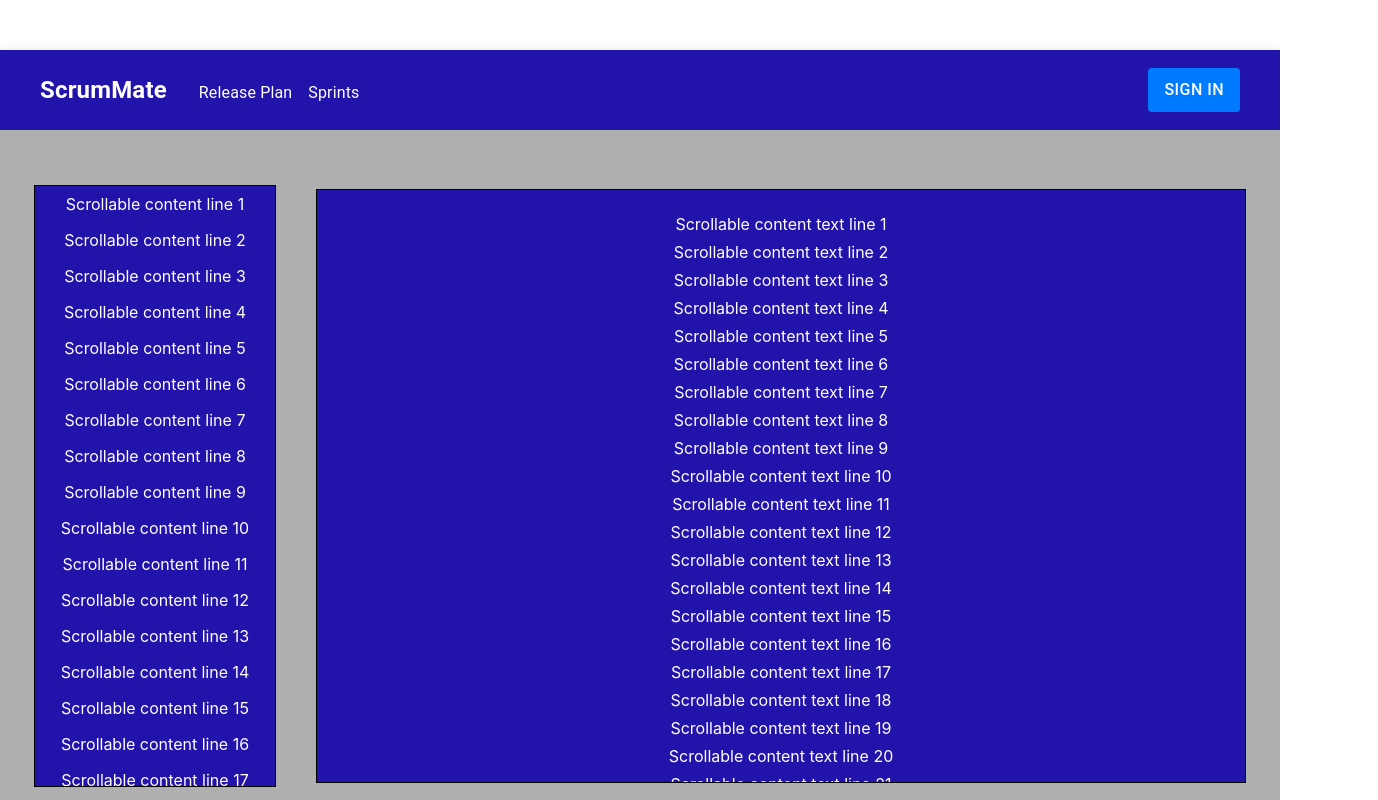
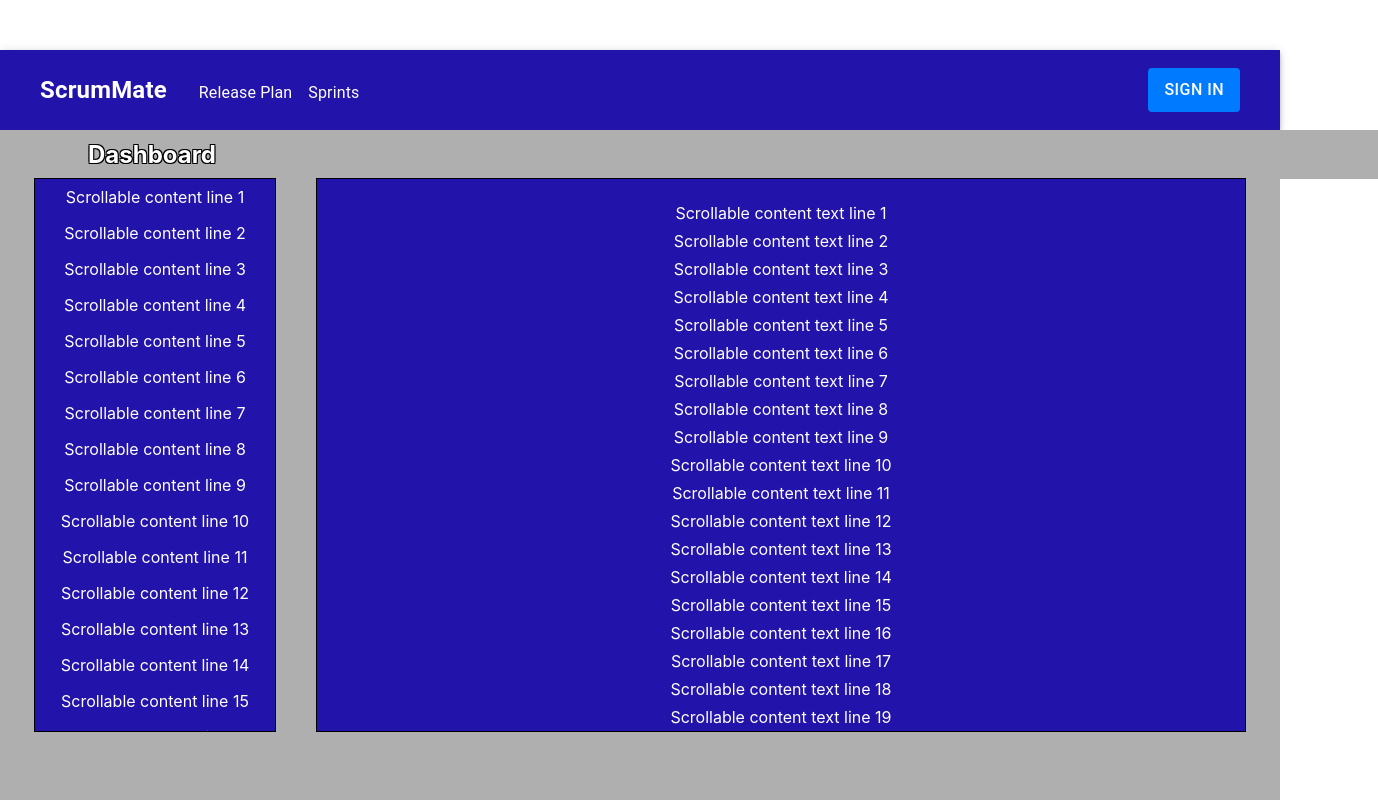
Before and after one commit to adhocmaster/ScrumMate, a React (Create React App) app in the folder frontend/: page / in a window 1280 px wide. Shown: the top 800 px of the page, 1378 px wide, since content can reach past the window. Built offline with nearby package versions, Linux system fonts and the light colour scheme.

Commit message:
Added page titles, renamed index app name to ScrumMate

```diff
--- a/frontend/public/index.html
+++ b/frontend/public/index.html
@@ -24,7 +24,7 @@
       work correctly both with client-side routing and a non-root public URL.
       Learn how to configure a non-root public URL by running `npm run build`.
     -->
-    <title>React App</title>
+    <title>ScrumMate</title>
   </head>
   <body>
     <noscript>You need to enable JavaScript to run this app.</noscript>
--- a/frontend/src/App.js
+++ b/frontend/src/App.js
@@ -1,22 +1,27 @@
 import React, { useState, useEffect } from 'react';
 import Navbar from './Components/Navbar';
+import TextBox from './Components/Textbox'; // Import TextBox
 import DualScrollBoxes from './Components/DualScrollBoxes';
-import TextBox from './Components/Textbox'; // Make sure the import is correct
 import './App.css';
 
 function App() {
   const [data, setData] = useState(null);
+  const [textBoxText, setTextBoxText] = useState("Dashboard"); // State to hold text for TextBox
 
   useEffect(() => {
     fetch('/')
       .then((res) => res.json())
-      .then((data) => setData(data.message))
+      .then((data) => {
+        setData(data.message);
+        setTextBoxText(data.message); // Update the text for TextBox when data is fetched
+      })
       .catch((error) => console.error('Error fetching data:', error));
   }, []);
 
   return (
     <div className="App">
       <Navbar />
+      <TextBox text={textBoxText} /> {/* Pass textBoxText as the text prop to TextBox */}
       <header className="App-header">
         {data ? <p>{data}</p> : <p>Loading...</p>}
       </header>
--- a/frontend/src/Components/ScrollBox.jsx
+++ b/frontend/src/Components/ScrollBox.jsx
@@ -14,7 +14,7 @@ function ScrollBox() {
       <Box
         sx={{
           width: '70vw',
-          height: '70vh',
+          height: '65vh',
           overflowY: 'scroll',
           border: 1,
           borderColor: 'black',
@@ -22,7 +22,7 @@ function ScrollBox() {
           color: 'white',
           p: 2,
           position: 'relative', // Needed to adjust the position of the box
-          top: '-108vh', // Moves the box up by 25% of the viewport height
+          top: '-118vh', // Moves the box up by 25% of the viewport height
           '&::-webkit-scrollbar': {
             width: '0.5em'
           },
--- a/frontend/src/Components/ScrollBoxSmall.jsx
+++ b/frontend/src/Components/ScrollBoxSmall.jsx
@@ -17,7 +17,7 @@ function ScrollBoxSmall() {
       <Box
         sx={{
           width: '30vh', // Corrected the unit for width
-          height: '75vh',
+          height: '69vh',
           overflowY: 'scroll',
           mr: '2.5rem',
           border: 1,
@@ -25,7 +25,7 @@ function ScrollBoxSmall() {
           bgcolor: 'rgb(34, 19, 170)',
           color: 'white',
           position: 'relative',
-          top: '-108vh', // Position adjustment may need review based on your layout
+          top: '-118vh', // Position adjustment may need review based on your layout
           '&::-webkit-scrollbar': {
             width: '0.5em'
           },
--- a/frontend/src/Components/Textbox.jsx
+++ b/frontend/src/Components/Textbox.jsx
@@ -5,10 +5,15 @@ function TextBox({ text }) {
     <div
       style={{
         width: '100%', // Full width
+        height: '10%',
         padding: '10px',
-        backgroundColor: 'transparent', // Set background to transparent
-        color: 'black', // Set text color
-        // Removed the border property to have no border
+        paddingLeft: '5.5rem', // Move text 2 rem to the right
+        backgroundColor: 'rgb(175,175,175)', // Set background color
+        color: 'White', // Set text color to white
+        textAlign: 'left', // Keep text aligned to the left
+        fontWeight: 'bold', // Make text bold
+        fontSize: '24px', // Set font size to 24px for larger text
+        textShadow: ' -1px -1px 0 #000, 1px -1px 0 #000, -1px 1px 0 #000, 1px 1px 0 #000', // Black text outline
       }}
     >
       {text}
```
